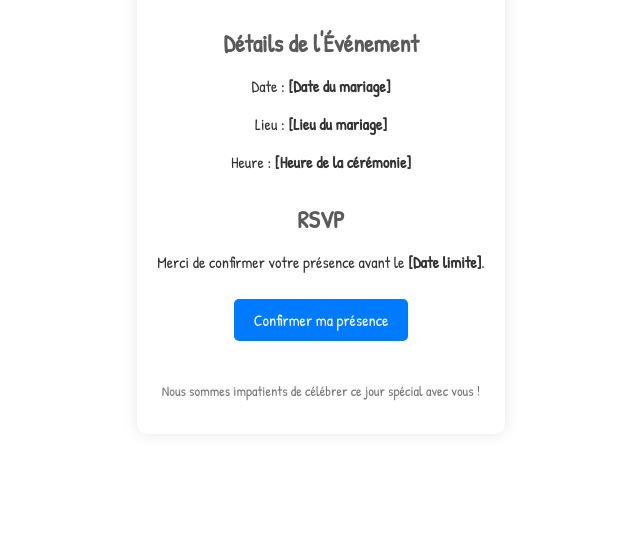
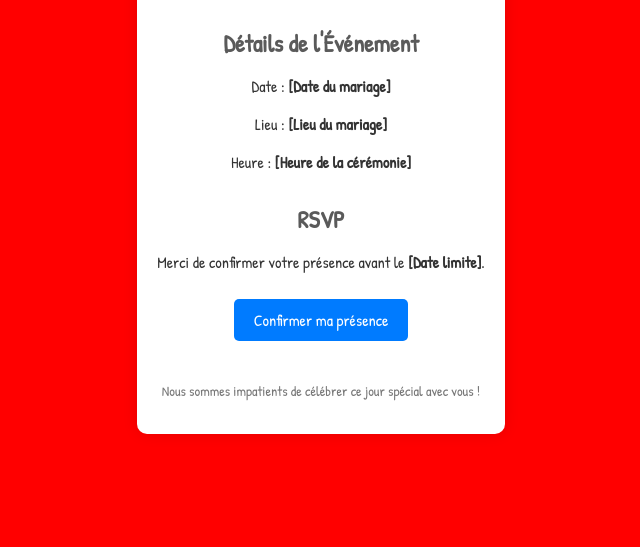
Before and after one commit to EleAmo/SaveTheDate, a plain HTML site: page index.html in a window 1280 px wide. Shown: the part 253-800 px from the top of the page, without its empty margins (319-959 px from the left). Drawn offline with Linux system fonts and the light colour scheme.

Commit message:
Update styles.css

```diff
--- a/styles.css
+++ b/styles.css
@@ -1,7 +1,7 @@
 /* styles.css */
 body {
     font-family: 'Patrick Hand', sans-serif;
-    background-color: #ffffff;
+    background-color: red;
     color: #333;
     margin: 0;
     padding: 0;
```
